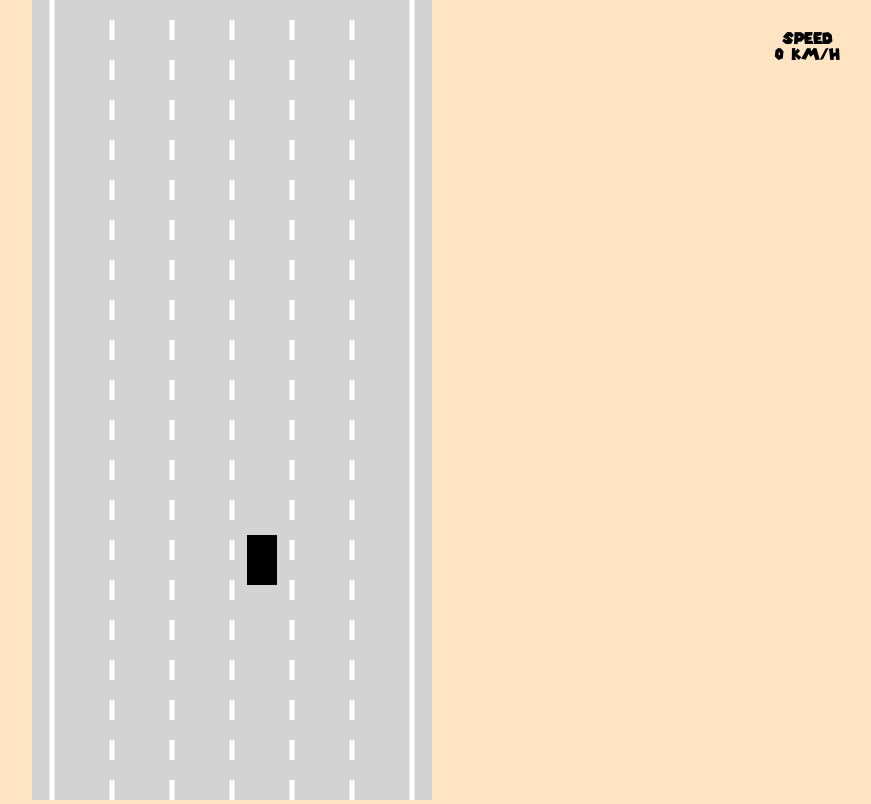
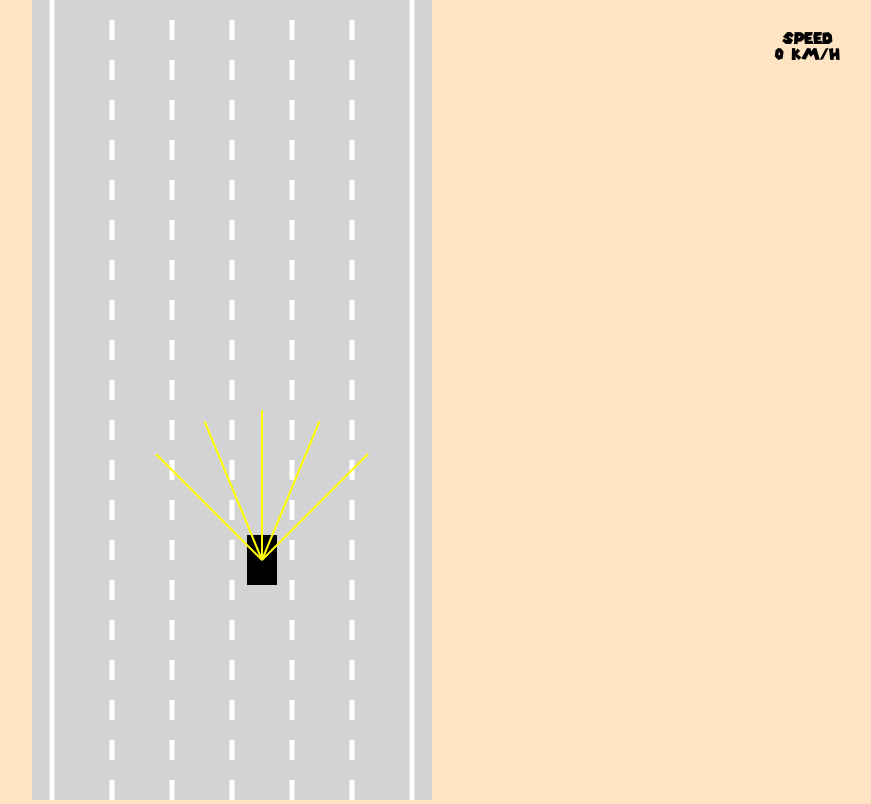
Before and after one commit to Sodolsky/Machine-Learning-Car, a plain HTML site: page index.html in a window 1280 px wide. Shown: the whole page, without its empty margins (408-1279 px from the left). Drawn offline with Linux system fonts and the light colour scheme.

Commit message:
Added sensors to a car

```diff
--- a/car.js
+++ b/car.js
@@ -63,6 +63,7 @@ class Car {
     this.maxReverseSpeed = -2;
     this.friction = 0.02;
     this.angle = 0;
+    this.sensor = new Sensors(this);
     this.DOMSpeedCount = document.querySelector("#speedCount");
   }
   #move() {
@@ -103,10 +104,13 @@ class Car {
       */
     this.x -= Math.sin(this.angle) * this.speed;
     this.y -= Math.cos(this.angle) * this.speed;
-    this.DOMSpeedCount.innerHTML = `${Math.ceil(this.speed * 10 * 2)} km/h`;
+    this.DOMSpeedCount.innerHTML = `${Math.ceil(
+      Math.abs(this.speed) * 10 * 2
+    )} km/h`;
   }
-  update() {
+  update(roadBorders) {
     this.#move();
+    this.sensor.update(roadBorders);
   }
 
   draw(ctx) {
@@ -117,5 +121,6 @@ class Car {
     ctx.rect(-this.w / 2, -this.h / 2, this.w, this.h);
     ctx.fill();
     ctx.restore();
+    this.sensor.draw(ctx);
   }
 }
--- a/index.html
+++ b/index.html
@@ -4,6 +4,7 @@
     <meta charset="UTF-8" />
     <meta http-equiv="X-UA-Compatible" content="IE=edge" />
     <meta name="viewport" content="width=device-width, initial-scale=1.0" />
+    <script src="sensors.js" defer></script>
     <script src="utility.js" defer></script>
     <script src="road.js" defer></script>
     <script src="car.js" defer></script>
--- a/main.js
+++ b/main.js
@@ -10,7 +10,7 @@ const car = new Car(
   50
 );
 const update = () => {
-  car.update();
+  car.update(road.borders);
   canvas.height = window.innerHeight;
   ctx.save();
   ctx.translate(0, -car.y + canvas.height * 0.7);
--- /dev/null
+++ b/sensors.js
@@ -0,0 +1,69 @@
+class Sensors {
+  constructor(car) {
+    this.car = car;
+    this.rayCount = 5;
+    this.rayLen = 150;
+    this.raySpread = Math.PI / 2;
+    this.rays = [];
+    this.readings = [];
+  }
+  update(roadBorders) {
+    this.#castRays();
+    this.readings = [];
+    this.rays.forEach((item) => {
+      this.readings.push(this.#getReading(item, roadBorders));
+    });
+  }
+  #castRays() {
+    this.rays = [];
+    for (let i = 0; i < this.rayCount; i++) {
+      const rayAngle =
+        linearInterpolate(
+          this.raySpread / 2,
+          -this.raySpread / 2,
+          this.rayCount === 1 ? 0.5 : i / (this.rayCount - 1)
+        ) + this.car.angle;
+      const start = { x: this.car.x, y: this.car.y };
+      const end = {
+        x: this.car.x - Math.sin(rayAngle) * this.rayLen,
+        y: this.car.y - Math.cos(rayAngle) * this.rayLen,
+      };
+      this.rays.push([start, end]);
+    }
+  }
+  #getReading(ray, roadBorders) {
+    const touches = [];
+    roadBorders.forEach((border) => {
+      const touch = getIntersection(ray[0], ray[1], border[0], border[1]);
+      if (touch) touches.push(touch);
+    });
+    if (touches.length === 0) return null;
+    else {
+      const offsets = touches.map((e) => e.offset);
+      const minOffset = Math.min(...offsets);
+      return touches.find((e) => e.offset === minOffset);
+    }
+  }
+  draw(ctx) {
+    this.rays.forEach((item, i) => {
+      const start = item[0];
+      let end = item[1];
+      if (this.readings[i]) {
+        end = this.readings[i];
+      }
+      ctx.beginPath();
+      ctx.lineWidth = 2;
+      ctx.strokeStyle = "yellow";
+      ctx.moveTo(start.x, start.y);
+      ctx.lineTo(end.x, end.y);
+      ctx.stroke();
+      //Drawing touching distance
+      ctx.beginPath();
+      ctx.lineWidth = 2;
+      ctx.strokeStyle = "black";
+      ctx.moveTo(item[1].x, item[1].y);
+      ctx.lineTo(end.x, end.y);
+      ctx.stroke();
+    });
+  }
+}
--- a/utility.js
+++ b/utility.js
@@ -4,3 +4,22 @@ const linearInterpolate = (A, B, t) => {
 const formatSpeedValues = (value) => {
   return value * 10 * 2;
 };
+const getIntersection = (A, B, C, D) => {
+  const tTop = (D.x - C.x) * (A.y - C.y) - (D.y - C.y) * (A.x - C.x);
+  const uTop = (C.y - A.y) * (A.x - B.x) - (C.x - A.x) * (A.y - B.y);
+  const bottom = (D.y - C.y) * (B.x - A.x) - (D.x - C.x) * (B.y - A.y);
+
+  if (bottom != 0) {
+    const t = tTop / bottom;
+    const u = uTop / bottom;
+    if (t >= 0 && t <= 1 && u >= 0 && u <= 1) {
+      return {
+        x: linearInterpolate(A.x, B.x, t),
+        y: linearInterpolate(A.y, B.y, t),
+        offset: t,
+      };
+    }
+  }
+
+  return null;
+};
```
